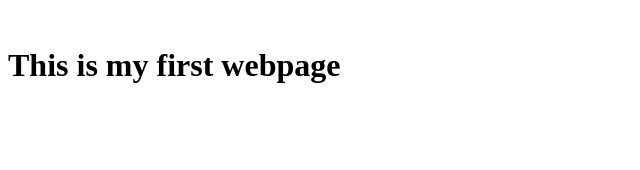
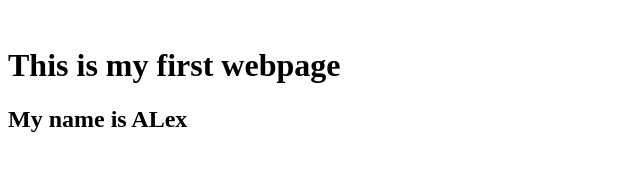
Before and after one commit to Alex-963/Alex, a plain HTML site: page Index.html in a window 1280 px wide. Shown: the whole page, without its empty margins (0-640 px from the left). Drawn offline with Linux system fonts and the light colour scheme.

Commit message:
Update Index.html

```diff
--- a/Index.html
+++ b/Index.html
@@ -7,5 +7,6 @@
 </head>
 <body>
 <H1>This is my first webpage</H1>
+  <H2>My name is ALex</H2>
 </body>
 </html>
```
